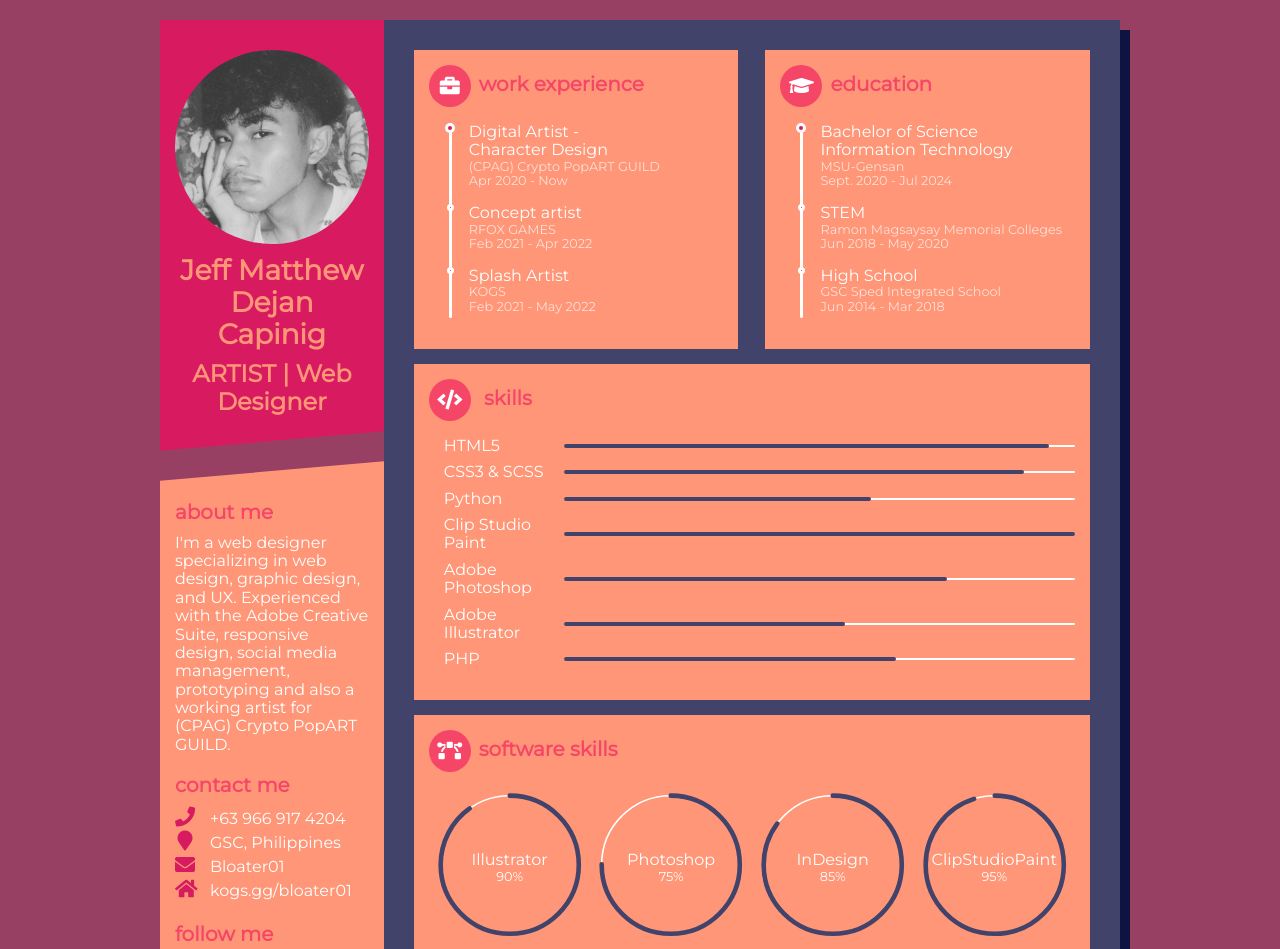
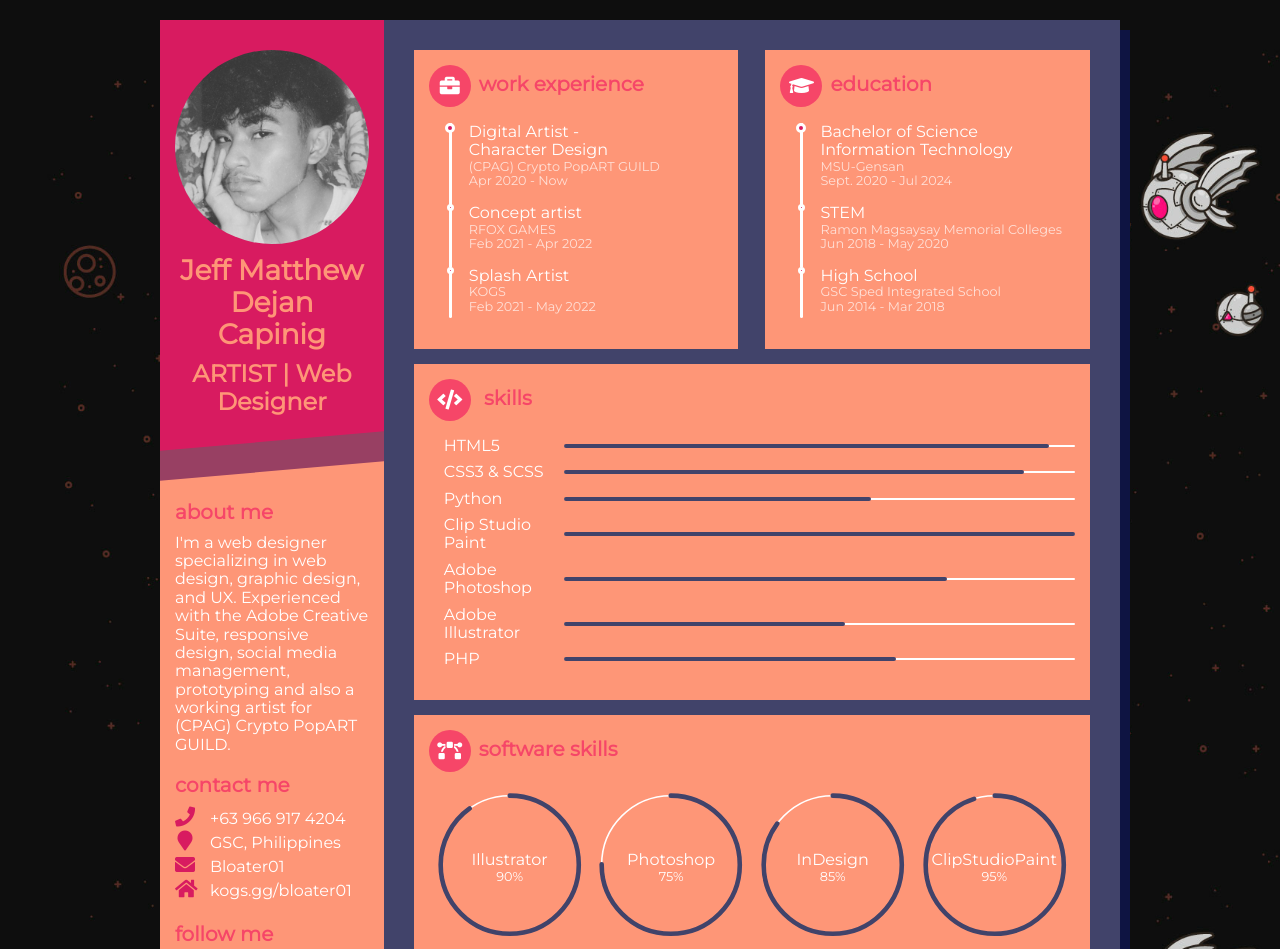
Before and after one commit to bloater01/cv, a plain HTML site: page index.html in a window 1280 px wide. Shown: the top 949 px of the page. Drawn offline with nearby package versions, Linux system fonts and the light colour scheme.

Commit message:
Update style.css

```diff
--- a/style.css
+++ b/style.css
@@ -15,7 +15,10 @@ body {
   margin: 0;
   padding: 0;
   transition: 0.5s;
-  background: #984063;
+  background-image: url('./alvaro-cuenza-barrado-404.jpg');
+  background-size: cover;
+  background-repeat: no-repeat;
+  background-attachment: fixed;
   cursor: default;
   font-family: "Montserrat", sans-serif;
   font-size: 16px;
```
